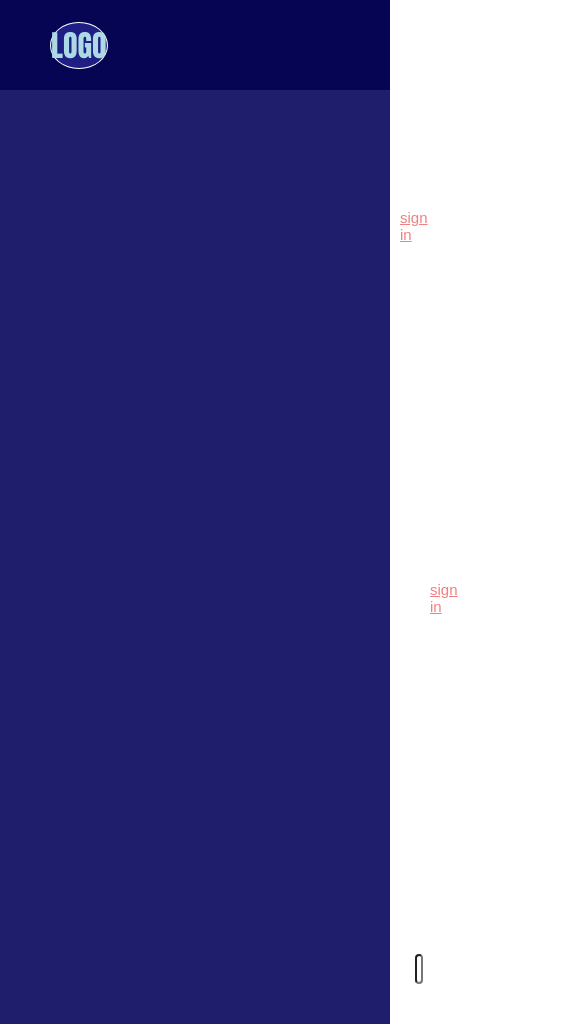
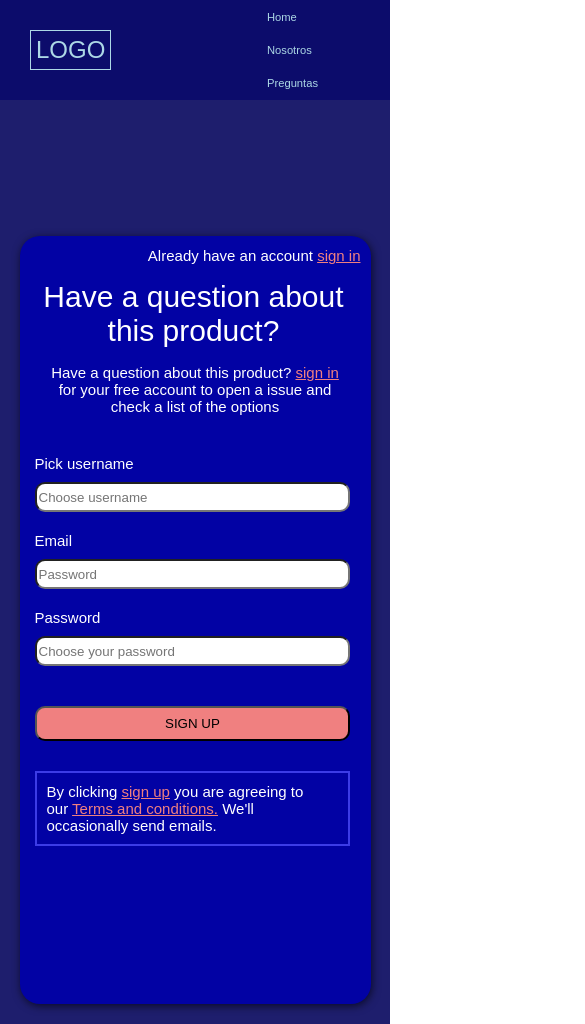
Before and after one commit to mateoallende1/form-practica, a plain HTML site: page index.html in a window 390 px wide. Shown: the top 1024 px of the page, 585 px wide, since content can reach past the window. Drawn offline with Linux system fonts and the light colour scheme.

Commit message:
form practica

```diff
--- a/index.html
+++ b/index.html
@@ -9,39 +9,57 @@
     <title>Form</title>
 </head>
 <body class="todo">
-    <footer class="footer">
-        <div class="nav-bar">
-            <div>
-                <a href="" class="logo"><div class="logo-1">LOGO</div></a>
+    <header class="header">
+            <div class="logo-container">
+                <a href="" class="logo"><div class="borde-logo">LOGO</div></a>
             </div>
             <div class="nav-bar__pos">
                 <a href="" class="nav-bar__1"><div >Home</div></a>
                 <a href="" class="nav-bar__1"><div>Nosotros</div></a>
                 <a href="" class="nav-bar__1"><div>Preguntas</div></a>
             </div>
-        </div>
-    </footer>
+    </header>
     <main class="cuerpo">
         <div class="card">
                 <div class="iniciar">Already have an account <a href="" class="textos__1">sign in</a></div>
-                <div class="pregunta">Have a question about this product</div>
+                <div class="pregunta">Have a question about this product?</div>
                 <div class="preguntita">Have a question about this product? <a href="" class="textos__1">sign in</a>  for your free account to open a issue and check a list of the options</div>
                 <div class="usuario">Pick username</div>
+                <div class="container-barras">
                     <input type="text" class="barras" placeholder="Choose username">
+                </div>
                 <div class="usuario">Email</div>
+                <div class="container-barras">
                     <input type="email" class="barras" placeholder="Password">
+                </div>
                 <div class="usuario">Password</div>
+                <div class="container-barras">
                     <input type="password" class="barras" placeholder="Choose your password">
+                </div>
                 <button class="boton">
                     SIGN UP
                 </button>
                 <div class="descripcion">
-                    <div class="descripcion-1">By clicking <a href="" class="textos__1">sing up</a> you are agreeing to our <a href="" class="textos__1">Terms and conditions.</a> We'll occasionally send emails.
+                    <div class="descripcion-1">By clicking <a href="" class="textos__1">sign up</a> you are agreeing to our <a href="" class="textos__1">Terms and conditions.</a> We'll occasionally send emails.
                     </div>
                 </div>
         </div>
-
-
     </main>
+    <footer>
+        <div class="contenedor-redes">
+                <svg xmlns="http://www.w3.org/2000/svg" width="30" height="30" fill="white" class="bi bi-github" viewBox="0 0 16 16">
+                    <path d="M8 0C3.58 0 0 3.58 0 8c0 3.54 2.29 6.53 5.47 7.59.4.07.55-.17.55-.38 0-.19-.01-.82-.01-1.49-2.01.37-2.53-.49-2.69-.94-.09-.23-.48-.94-.82-1.13-.28-.15-.68-.52-.01-.53.63-.01 1.08.58 1.23.82.72 1.21 1.87.87 2.33.66.07-.52.28-.87.51-1.07-1.78-.2-3.64-.89-3.64-3.95 0-.87.31-1.59.82-2.15-.08-.2-.36-1.02.08-2.12 0 0 .67-.21 2.2.82.64-.18 1.32-.27 2-.27.68 0 1.36.09 2 .27 1.53-1.04 2.2-.82 2.2-.82.44 1.1.16 1.92.08 2.12.51.56.82 1.27.82 2.15 0 3.07-1.87 3.75-3.65 3.95.29.25.54.73.54 1.48 0 1.07-.01 1.93-.01 2.2 0 .21.15.46.55.38A8.012 8.012 0 0 0 16 8c0-4.42-3.58-8-8-8z"/>
+                </svg>
+                <svg xmlns="http://www.w3.org/2000/svg" width="30" height="30" fill="#4267B2" class="bi bi-facebook" viewBox="0 0 16 16">
+                    <path d="M16 8.049c0-4.446-3.582-8.05-8-8.05C3.58 0-.002 3.603-.002 8.05c0 4.017 2.926 7.347 6.75 7.951v-5.625h-2.03V8.05H6.75V6.275c0-2.017 1.195-3.131 3.022-3.131.876 0 1.791.157 1.791.157v1.98h-1.009c-.993 0-1.303.621-1.303 1.258v1.51h2.218l-.354 2.326H9.25V16c3.824-.604 6.75-3.934 6.75-7.951z"/>
+                </svg>
+                <svg xmlns="http://www.w3.org/2000/svg" width="30" height="30" fill="#1ED760" class="bi bi-spotify" viewBox="0 0 16 16">
+                    <path d="M8 0a8 8 0 1 0 0 16A8 8 0 0 0 8 0zm3.669 11.538a.498.498 0 0 1-.686.165c-1.879-1.147-4.243-1.407-7.028-.77a.499.499 0 0 1-.222-.973c3.048-.696 5.662-.397 7.77.892a.5.5 0 0 1 .166.686zm.979-2.178a.624.624 0 0 1-.858.205c-2.15-1.321-5.428-1.704-7.972-.932a.625.625 0 0 1-.362-1.194c2.905-.881 6.517-.454 8.986 1.063a.624.624 0 0 1 .206.858zm.084-2.268C10.154 5.56 5.9 5.419 3.438 6.166a.748.748 0 1 1-.434-1.432c2.825-.857 7.523-.692 10.492 1.07a.747.747 0 1 1-.764 1.288z"/>
+                </svg>
+        </div>
+        <div class="copy">
+            &copy;All rights reserved
+        </div>
+    </footer>
 </body>
 </html>
--- a/style.css
+++ b/style.css
@@ -3,68 +3,52 @@
     box-sizing: border-box;
 }
 
-.todo {
-    width: 100%;
+
+
+header {
+    display: grid;
+    grid-template-columns: repeat(2,1fr);
+    height: 100px;
+    background-color: rgb(12, 12, 107);
+
 }
 
-.footer {
-    background-color: rgb(5, 5, 83);
-    height: 90px;
-    max-width: 100%;
+
+.logo {
+    text-decoration: none;
+    color: lightblue;
+    font-size: 40px;
+    font-family: Arial, Helvetica, sans-serif;
+    display: flex;
+    justify-content: flex-start;
+    align-items: center;
+    height: 100%;
+    margin-left: 30px;
 }
 
-.nav-bar {
-    display: grid;
-    grid-template-columns: repeat(2,1fr);
-    justify-content: space-evenly;
-    align-items: center;
-    height: 90px;
+.borde-logo {
+    border: solid 1px;
+    padding: 5px;
 }
 
 .nav-bar__pos {
-    display: grid;
-    grid-template-columns: repeat(3, 1fr);
-    margin-left: 160px;
-    margin-right: 60px;
-    justify-content: center;
-    border: solid white 1px;
-    border-radius: 10px;
-    background-color: rgb(30, 30, 132);
+    display: flex;
+    justify-content: space-evenly;
+    align-items: center;
+    padding-left: 300px;
 }
 
 .nav-bar__1 {
     text-decoration: none;
     color: lightblue;
+    font-family: Arial, Helvetica, sans-serif;
     font-size: 20px;
-    font-family: Arial, Helvetica, sans-serif;
-    display: flex;
-    justify-content: center;
-    align-items: center;
-    height: 50px;
-}
-
-.logo {
-    text-decoration: none;
-    font-size: 30px;
-    font-family: Impact, Haettenschweiler, 'Arial Narrow Bold', sans-serif;
-}
-
-.logo-1 {
-    color: white;
-    margin-left: 50px;
-    border: solid 1px white;
-    border-radius: 70%;
-    margin-right: 500px;
-    display: flex;
-    justify-content: center;
-    background-color: rgb(30, 30, 132);
-    color: lightblue;
 }
 
 .cuerpo {
     padding-top: 40px;
     background-color: rgb(30, 30, 109);
-    height: 1200px;
+    height: 1000px;
 
 }
 
@@ -73,12 +57,12 @@
     height: 550px;
     background-color: rgb(2, 2, 164);
     border-radius: 20px;
-    margin-right: 400px;
-    margin-left: 400px;
+    margin: 6rem auto 8.1rem auto;
     color: white;
     font-size: 15px;
     font-family: Arial, Helvetica, sans-serif;
-
+    width: 500px;
+    box-shadow: 1px 2px 8px rgba(0, 0, 0, 0.65);
 }
 
 .iniciar {
@@ -89,6 +73,7 @@
 
 .textos__1 {
     color: lightcoral;
+    width: 450px;
 }
 
 .pregunta {
@@ -111,18 +96,23 @@
     margin-bottom: 10px;
 }
 
+.container-barras {
+    width: 450px;
+}
+
 .barras {
     margin-left: 15px;
     border-radius: 10px;
     height: 30px;
     margin-bottom: 20px;
-    width: 100%;
+    width: 450px;
+
 }
 
 .boton {
     background-color: lightcoral;
     margin-left: 15px;
-    width: 90%;
+    width: 450px;
     height: 35px;
     border-radius: 10px;
     margin-top: 20px;
@@ -135,16 +125,108 @@
     margin-right: 20px;
     border: solid 2px rgb(60, 60, 230);
     max-width: 100%;
+    width: 450px;
 }
 
 .descripcion-1 {
     margin: 10px;
+    width: 450px;
+}
+
+footer {
+    height: 100px;
+    background-color: rgb(12, 12, 107);
+    display: grid;
+    grid-template-columns: repeat(2,1fr);
+
+}
+
+.contenedor-redes {
+    margin: 20px 20px;
+    display: flex;
+    justify-content: space-around;
+    align-items: center;
+    padding: 0 50px;
+}
+
+
+.copy {
+    font-family: Arial, Helvetica, sans-serif;
+    font-size: 20px;
+    color: white;
+    display: flex;
+    justify-content: flex-end;
+    align-items: flex-end;
+    margin: 0 20px 20px 0;
 }
 
 
 @media (max-width:768px) {
-    .barras {
+    .nav-bar__pos {
+        display: grid;
+        grid-template-rows: repeat(3,1fr);
         width: 100%;
-        color: green;
+        padding-left: 0;
     }
+
+    .nav-bar__1 {
+    width: 90%;
+    font-size: 70%;
+    }
+
+    .logo-container {
+        width: 100%;
+    }
+
+    .logo {
+        font-size: x-large;
+    }
+
+    .card{
+        width: 90%;
+        height: 80%;
+    }
+
+    header {
+        width: 100%;
+    }
+
+    .container-barras {
+        width: 100%;
+    }
+
+    .barras, .boton {
+        width: 90%;
+    }
+
+    .pregunta {
+        width: 90%;
+        text-align: center;
+        margin-left: 16px;
+    }
+
+    .cuerpo{
+        width: 100%;
+
+    }
+
+    .descripcion, .descripcion-1 {
+        width: 90%;
+    }
+
+   footer {
+       width: 100%;
+       height: 100%;
+       display: grid;
+       grid-template-columns: 1fr;
+       grid-template-rows: repeat(2, 1fr);
+   }
+
+   .copy {
+       font-size: 70%;
+       display: flex;
+       justify-content: center;
+       margin: 0;
+   }
+
 }
```
Lines whose indentation alone changed are shown as unchanged.
